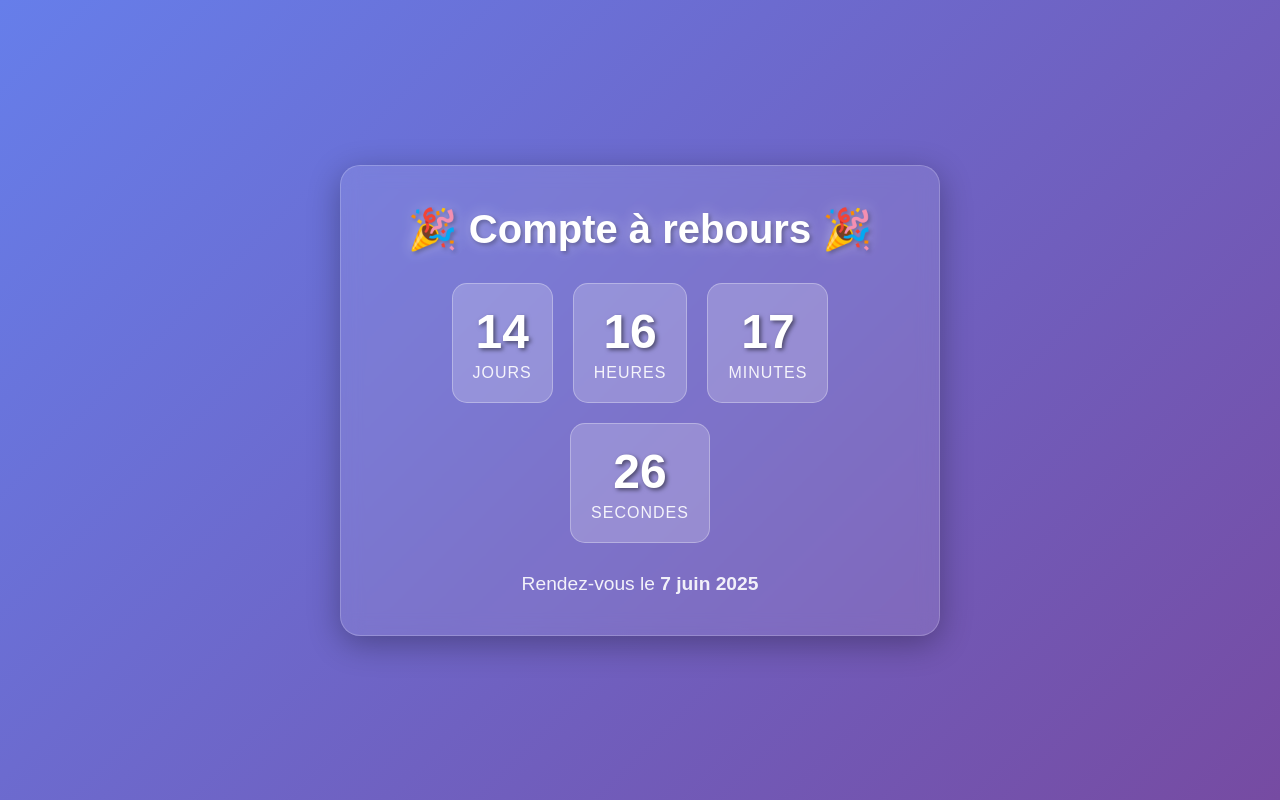
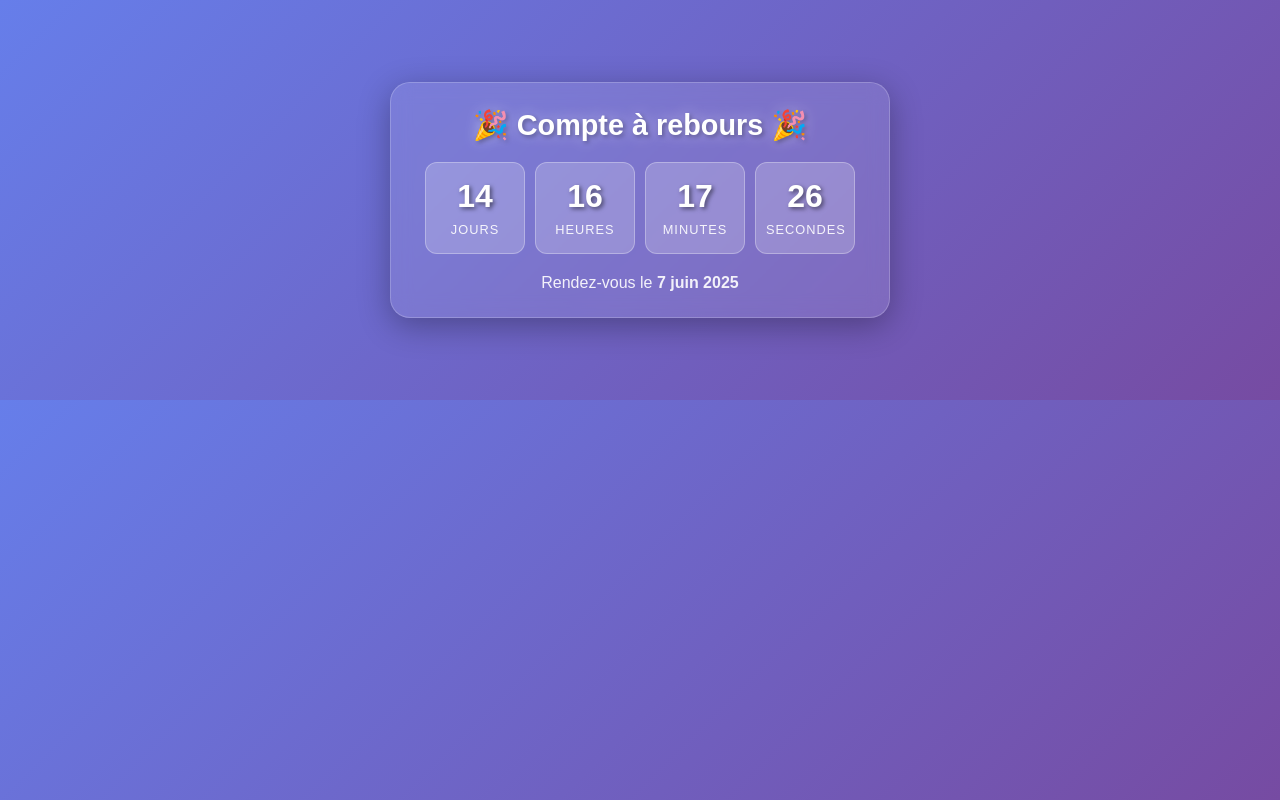
Before and after one commit to Bzen34/compte-rebours-7-8-juin, a plain HTML site: page index.html in a window 1280 px wide. Drawn offline with Linux system fonts and the light colour scheme.

Commit message:
Update index.html

```diff
--- a/index.html
+++ b/index.html
@@ -1,10 +1,6 @@
 <!DOCTYPE html>
 <html lang="fr">
 <head>
-    <meta property="og:title" content="Compte à rebours - 7 juin 2025" />
-<meta property="og:description" content="Plus que quelques jours avant le grand jour !" />
-<meta property="og:image" content="URL_DE_VOTRE_IMAGE_APERCU" />
-<meta property="og:url" content="VOTRE_URL_GITHUB_PAGES" />
     <meta charset="UTF-8">
     <meta name="viewport" content="width=device-width, initial-scale=1.0">
     <title>Compte à rebours - 7 juin</title>
@@ -21,8 +17,10 @@
             display: flex;
             justify-content: center;
             align-items: center;
-            min-height: 100vh;
+            min-height: 400px;
             color: white;
+            margin: 0;
+            padding: 20px;
         }
 
         .countdown-container {
@@ -30,16 +28,17 @@
             background: rgba(255, 255, 255, 0.1);
             backdrop-filter: blur(10px);
             border-radius: 20px;
-            padding: 40px;
+            padding: 25px;
             box-shadow: 0 8px 32px rgba(0, 0, 0, 0.3);
             border: 1px solid rgba(255, 255, 255, 0.2);
-            max-width: 600px;
-            width: 90%;
+            max-width: 500px;
+            width: 100%;
+            height: auto;
         }
 
         h1 {
-            font-size: 2.5rem;
-            margin-bottom: 30px;
+            font-size: 1.8rem;
+            margin-bottom: 20px;
             text-shadow: 2px 2px 4px rgba(0, 0, 0, 0.3);
             animation: glow 2s ease-in-out infinite alternate;
         }
@@ -53,17 +52,19 @@
             display: flex;
             justify-content: center;
             flex-wrap: wrap;
-            gap: 20px;
-            margin-bottom: 30px;
+            gap: 10px;
+            margin-bottom: 20px;
         }
 
         .time-unit {
             background: rgba(255, 255, 255, 0.2);
-            border-radius: 15px;
-            padding: 20px;
-            min-width: 100px;
+            border-radius: 12px;
+            padding: 15px 10px;
+            min-width: 80px;
             border: 1px solid rgba(255, 255, 255, 0.3);
             transition: transform 0.3s ease;
+            flex: 1;
+            max-width: 100px;
         }
 
         .time-unit:hover {
@@ -71,7 +72,7 @@
         }
 
         .number {
-            font-size: 3rem;
+            font-size: 2rem;
             font-weight: bold;
             display: block;
             margin-bottom: 5px;
@@ -79,15 +80,15 @@
         }
 
         .label {
-            font-size: 1rem;
+            font-size: 0.8rem;
             text-transform: uppercase;
             letter-spacing: 1px;
             opacity: 0.9;
         }
 
         .date-info {
-            font-size: 1.2rem;
-            margin-top: 20px;
+            font-size: 1rem;
+            margin-top: 15px;
             opacity: 0.9;
         }
 
```
